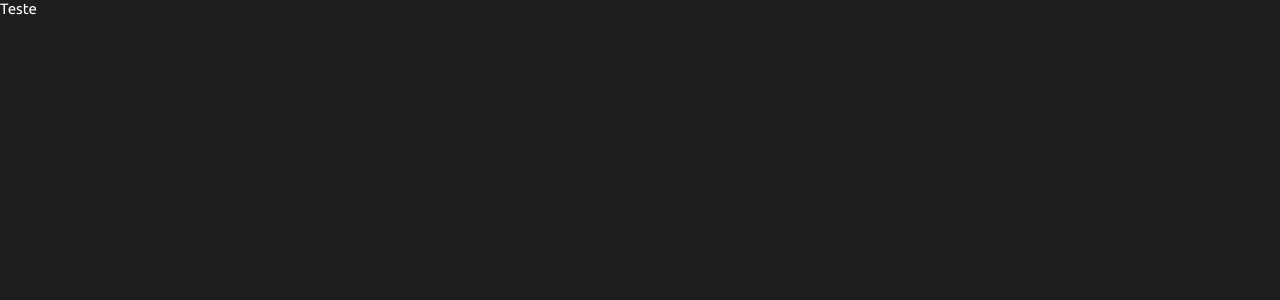
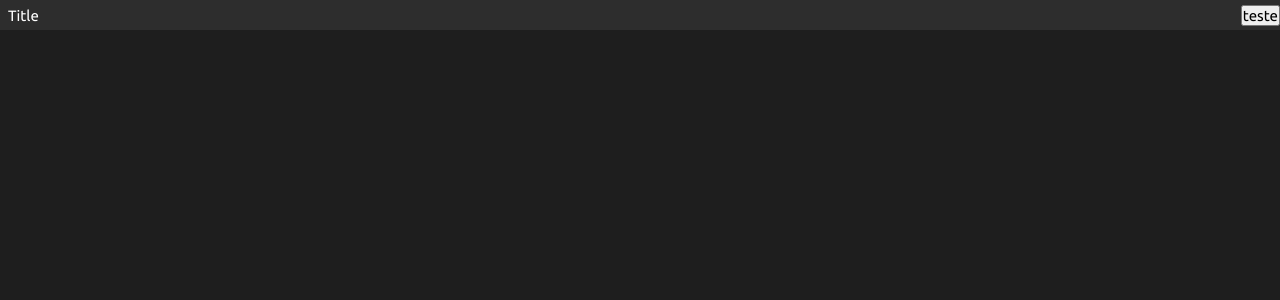
Before and after one commit to lvsouza/generator, a React app: page / in a window 1280 px wide. Shown: the top 300 px of the page. Built offline with nearby package versions, Linux system fonts and the light colour scheme.

Commit message:
feat: imporved electron base and added window frame component

```diff
--- a/package.json
+++ b/package.json
@@ -50,7 +50,6 @@
     "@babel/runtime": "7.10.5",
     "css-loader": "5.0.1",
     "electron-store": "5.2.0",
-    "electron-updater": "4.3.4",
     "npm-run-all": "4.1.5",
     "polished": "3.6.5",
     "react": "16.13.1",
--- a/src/App.tsx
+++ b/src/App.tsx
@@ -1,10 +1,13 @@
 import React from 'react';
 import { render } from 'react-dom';
 
+import { WindowFrame } from './core';
 import './shared/styles/global.css';
 
 const App = () => {
-  return <>Teste</>;
+  return <>
+    <WindowFrame/>
+  </>;
 };
 
 render(<App />, document.getElementById('root'));
--- /dev/null
+++ b/src/Routes/index.ts
@@ -0,0 +1 @@
+export { };
--- /dev/null
+++ b/src/core/components/window-frame/WindowFrame.css
@@ -0,0 +1,7 @@
+.draggable-area {
+    -webkit-app-region: drag;
+}
+
+.frame-base {
+    height: 30px;
+}
--- /dev/null
+++ b/src/core/components/window-frame/WindowFrame.tsx
@@ -0,0 +1,17 @@
+import React from 'react';
+
+import './WindowFrame.css';
+
+export const WindowFrame: React.FC = ({ children }) => {
+  return (
+    <main className="flex1 display-flex flex-column">
+      <div className="draggable-area frame-base flex-items-center background-bars">
+        <label className="flex1 padding-horizontal-s">Title</label>
+        <button>teste</button>
+      </div>
+      <div className="flex1 flex-column">
+        {children}
+      </div>
+    </main>
+  );
+};
--- /dev/null
+++ b/src/core/index.ts
@@ -0,0 +1 @@
+export * from './components/window-frame/WindowFrame';
--- /dev/null
+++ b/src/shared/components/index.ts
@@ -0,0 +1 @@
+export { };
```
Also changed, not shown: electron/main.ts (+7 -5 lines), 1 other file (tests, documents, lock files or other folders).
